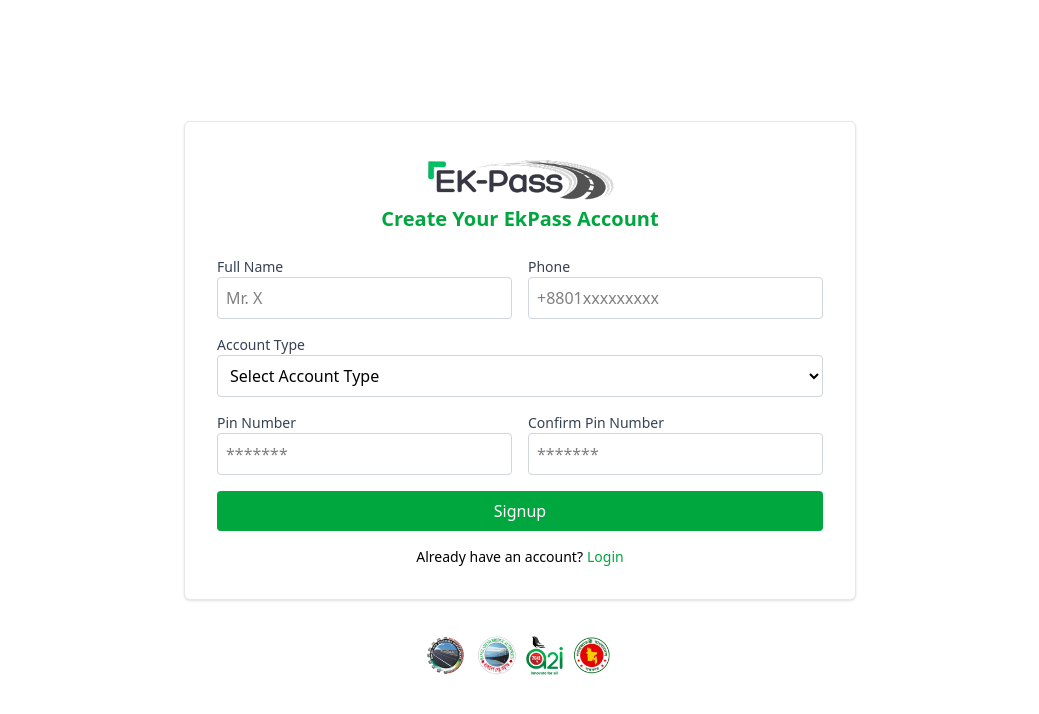
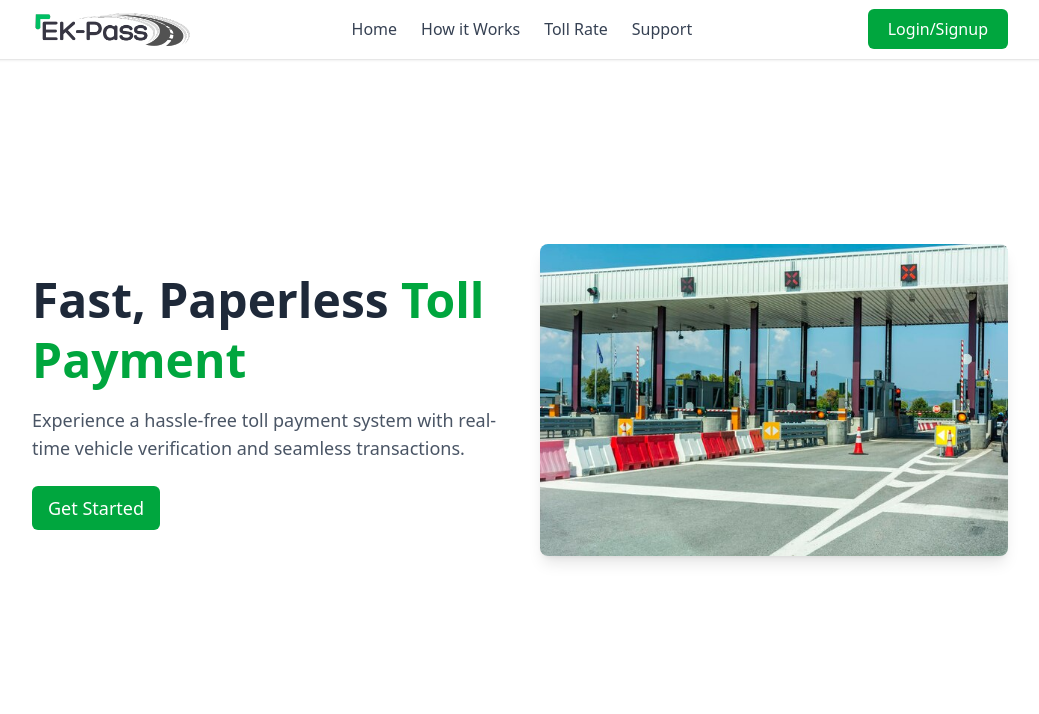
Before and after one commit to antorntech/ekpass-front, a React (Vite) app: page / in a window 1280 px wide. Shown: the top 714 px of the page, without its empty margins (120-1159 px from the left). Built offline with nearby package versions, Linux system fonts and the light colour scheme.

Commit message:
add landing page and landing header and banner

```diff
--- a/routes/AppRoutes.jsx
+++ b/routes/AppRoutes.jsx
@@ -8,6 +8,7 @@
 import AddVehicle from "../src/pages/dashboard/vehicle/AddVehicle";
 import EditVehicle from "../src/pages/dashboard/vehicle/EditVehicle";
 import AddMultVehicle from "../src/pages/dashboard/vehicle/AddMultVehicle";
+import Landing from "../src/pages/landing/Landing";
 
 const AppRoutes = ({ authentication }) => {
   return (
@@ -23,7 +24,9 @@
         </Routes>
       ) : (
         <Routes>
-          <Route exact path="/" element={<Signup />} />
+          <Route path="*" element={<Landing />} />
+          <Route exact path="/" element={<Landing />} />
+          <Route path="/landing" element={<Landing />} />
           <Route path="/signup" element={<Signup />} />
           <Route path="/login" element={<Login />} />
         </Routes>
--- /dev/null
+++ b/src/pages/landing/Landing.jsx
@@ -0,0 +1,16 @@
+import React from "react";
+import LandingHeader from "../../shared/LandingHeader";
+import Banner from "./banner/Banner";
+
+function Landing() {
+  return (
+    <div>
+      <LandingHeader />
+      <div className="mt-20 md:mt-0">
+        <Banner />
+      </div>
+    </div>
+  );
+}
+
+export default Landing;
--- /dev/null
+++ b/src/pages/landing/banner/Banner.jsx
@@ -0,0 +1,40 @@
+import React from "react";
+import { useNavigate } from "react-router-dom";
+
+const Banner = () => {
+  const navigate = useNavigate();
+
+  return (
+    <section className="min-h-screen flex items-center py-6">
+      <div className="container mx-auto px-6 flex flex-col md:flex-row items-center gap-10">
+        {/* Left Content */}
+        <div className="flex-1 text-center md:text-left">
+          <h1 className="text-4xl md:text-5xl font-bold text-gray-800 leading-tight">
+            Fast, Paperless <span className="text-green-600">Toll Payment</span>
+          </h1>
+          <p className="mt-4 text-lg text-gray-600">
+            Experience a hassle-free toll payment system with real-time vehicle
+            verification and seamless transactions.
+          </p>
+          <button
+            onClick={() => navigate("/login")}
+            className="mt-6 cursor-pointer bg-green-600 text-white px-4 py-2 rounded-md text-lg hover:bg-green-700 transition"
+          >
+            Get Started
+          </button>
+        </div>
+
+        {/* Right Image */}
+        <div className="flex-1">
+          <img
+            src="/assets/banner-bg.jpg"
+            alt="Toll System"
+            className="rounded-lg shadow-lg w-full"
+          />
+        </div>
+      </div>
+    </section>
+  );
+};
+
+export default Banner;
--- /dev/null
+++ b/src/shared/LandingHeader.jsx
@@ -0,0 +1,84 @@
+import React, { useState } from "react";
+import { Link, useNavigate } from "react-router-dom";
+import { FontAwesomeIcon } from "@fortawesome/react-fontawesome";
+import { faBars, faTimes } from "@fortawesome/free-solid-svg-icons";
+
+const LandingHeader = () => {
+  const navigate = useNavigate();
+  const [menuOpen, setMenuOpen] = useState(false);
+
+  const myMenus = [
+    { name: "Home", path: "/" },
+    { name: "How it Works", path: "/how-it-works" },
+    { name: "Toll Rate", path: "/toll-rate" },
+    { name: "Support", path: "/support" },
+  ];
+
+  return (
+    <header className="bg-white shadow-sm fixed top-0 left-0  w-full z-50">
+      <div className="max-w-5xl mx-auto px-6 py-2 flex justify-between items-center">
+        {/* Logo */}
+        <div className="text-2xl font-bold text-green-600 cursor-pointer">
+          <Link to="/">
+            <img src="/assets/logo-1.png" alt="logo" className="w-40" />
+          </Link>
+        </div>
+
+        {/* Desktop Menu */}
+        <nav className="hidden md:flex space-x-6 text-gray-700 font-medium">
+          {myMenus.map((menu, index) => (
+            <Link
+              key={index}
+              to={menu.path}
+              className="hover:text-green-600 transition"
+            >
+              {menu.name}
+            </Link>
+          ))}
+        </nav>
+
+        {/* Desktop Get Started Button */}
+        <button
+          onClick={() => navigate("/login")}
+          className="cursor-pointer hidden md:block ml-4 bg-green-600 text-white px-5 py-2 rounded-md hover:bg-green-700 transition"
+        >
+          Login/Signup
+        </button>
+
+        {/* Mobile Menu Toggle */}
+        <button
+          className="md:hidden text-2xl text-gray-700"
+          onClick={() => setMenuOpen(!menuOpen)}
+        >
+          <FontAwesomeIcon icon={menuOpen ? faTimes : faBars} />
+        </button>
+      </div>
+
+      {/* Mobile Menu Drawer */}
+      {menuOpen && (
+        <div className="md:hidden bg-white shadow-md py-4 px-6 space-y-4">
+          {myMenus.map((menu, index) => (
+            <Link
+              key={index}
+              to={menu.path}
+              className="block text-gray-700 hover:text-green-600 transition"
+            >
+              {menu.name}
+            </Link>
+          ))}
+          <button
+            onClick={() => {
+              setMenuOpen(false);
+              navigate("/login");
+            }}
+            className="w-full bg-green-600 text-white px-5 py-2 rounded-md hover:bg-green-700 transition"
+          >
+            Login/Signup
+          </button>
+        </div>
+      )}
+    </header>
+  );
+};
+
+export default LandingHeader;
```
Also changed, not shown: public/assets/banner-bg.jpg (added).
